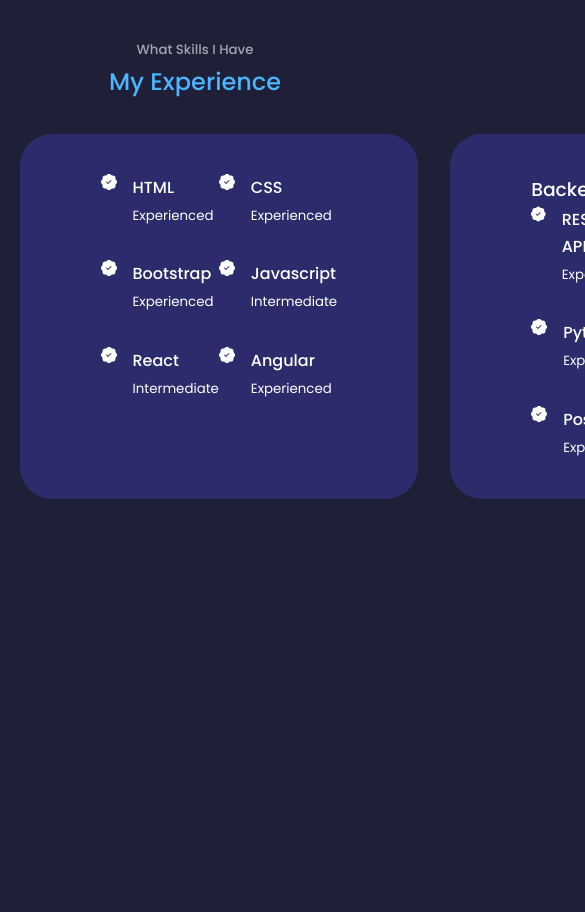
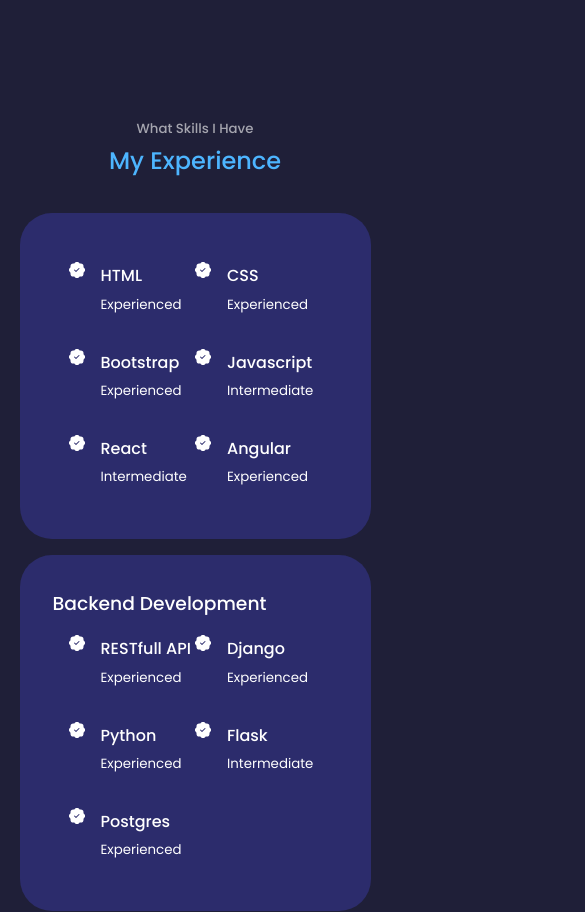
Before and after one commit to 12moi/portfolio-website, a React (Create React App) app: page / in a window 390 px wide. Shown: the part 1841-2753 px from the top of the page, 585 px wide, since content can reach past the window. Built offline with nearby package versions, Linux system fonts and the light colour scheme.

Commit message:
add media screen

```diff
--- a/src/components/experience/Experience.jsx
+++ b/src/components/experience/Experience.jsx
@@ -81,7 +81,7 @@
            </div>
           </article>
           <article className='experience__details'>
-           <BsPatchCheckFill/>
+           <BsPatchCheckFill />
           <div>
           <h4>Flask</h4>
            <small className='text-light' id='al'>Intermediate</small>
--- a/src/components/experience/experience.css
+++ b/src/components/experience/experience.css
@@ -34,3 +34,31 @@
     display: flex;
     gap: 1rem;
 }
+.experience__details-icon{
+    margin-top: 6px;
+
+}
+
+@media screen and (max-width: 1024px){
+    .experience__container{
+      grid-template-columns: 1fr;
+    }
+    .experience__container > div{
+      width: 80%;
+      margin: 0 auto;
+      padding: 2rem;
+    }
+    .experience__content{
+        padding: 1rem;
+    }
+    }
+
+    @media screen and (max-width: 600px){
+        .experience__container{
+            gap: 1rem;
+          }
+     .experience__container > div{
+        width: 100%;
+        padding: 2rem 1 rem;
+     }
+      }
--- a/src/index.css
+++ b/src/index.css
@@ -47,7 +47,7 @@
 }
 section{
   margin-top: 8rem;
-  height: 100vh;
+
 }
 section > h2, section > h5{
   text-align: center;
```
